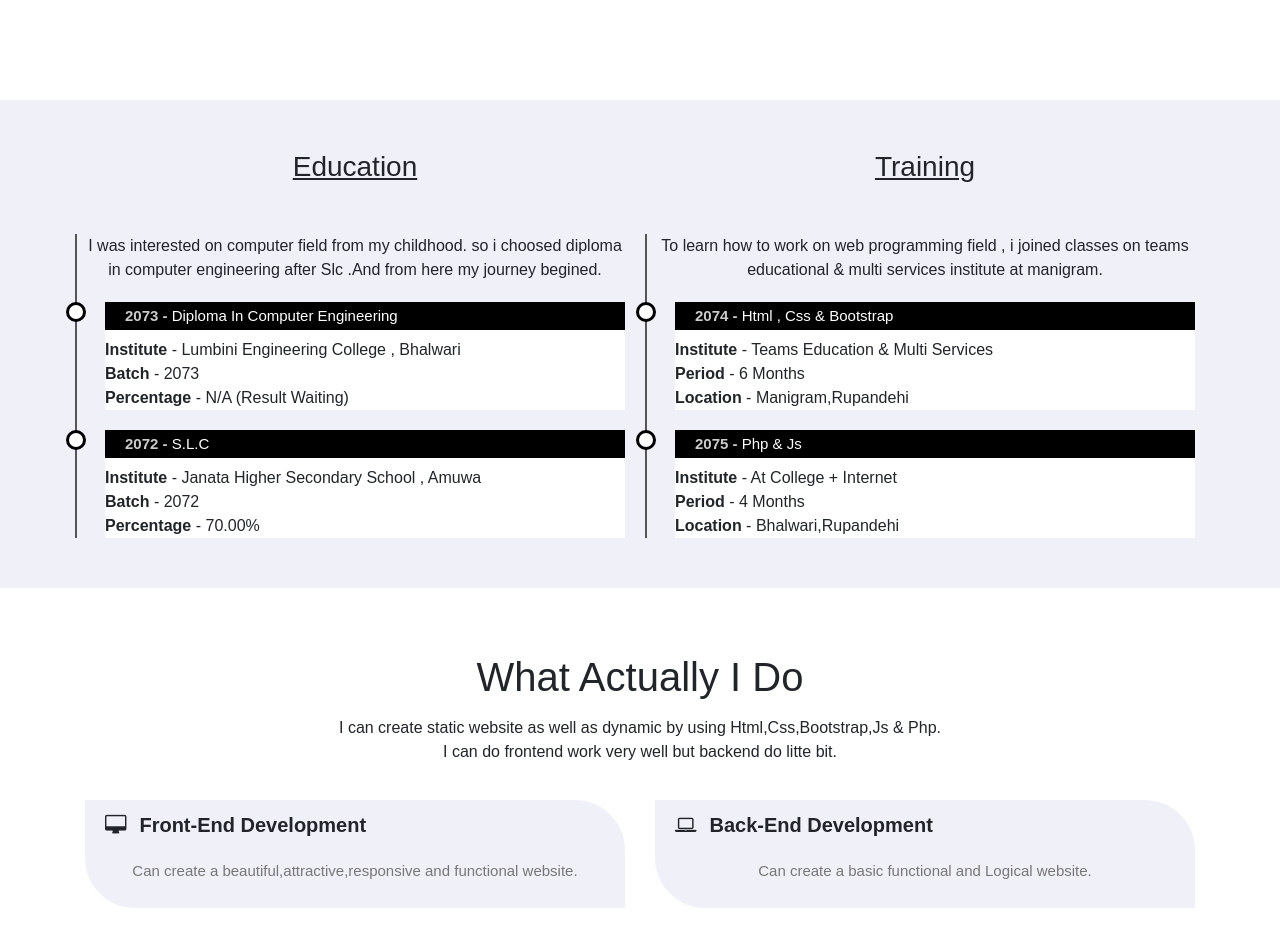
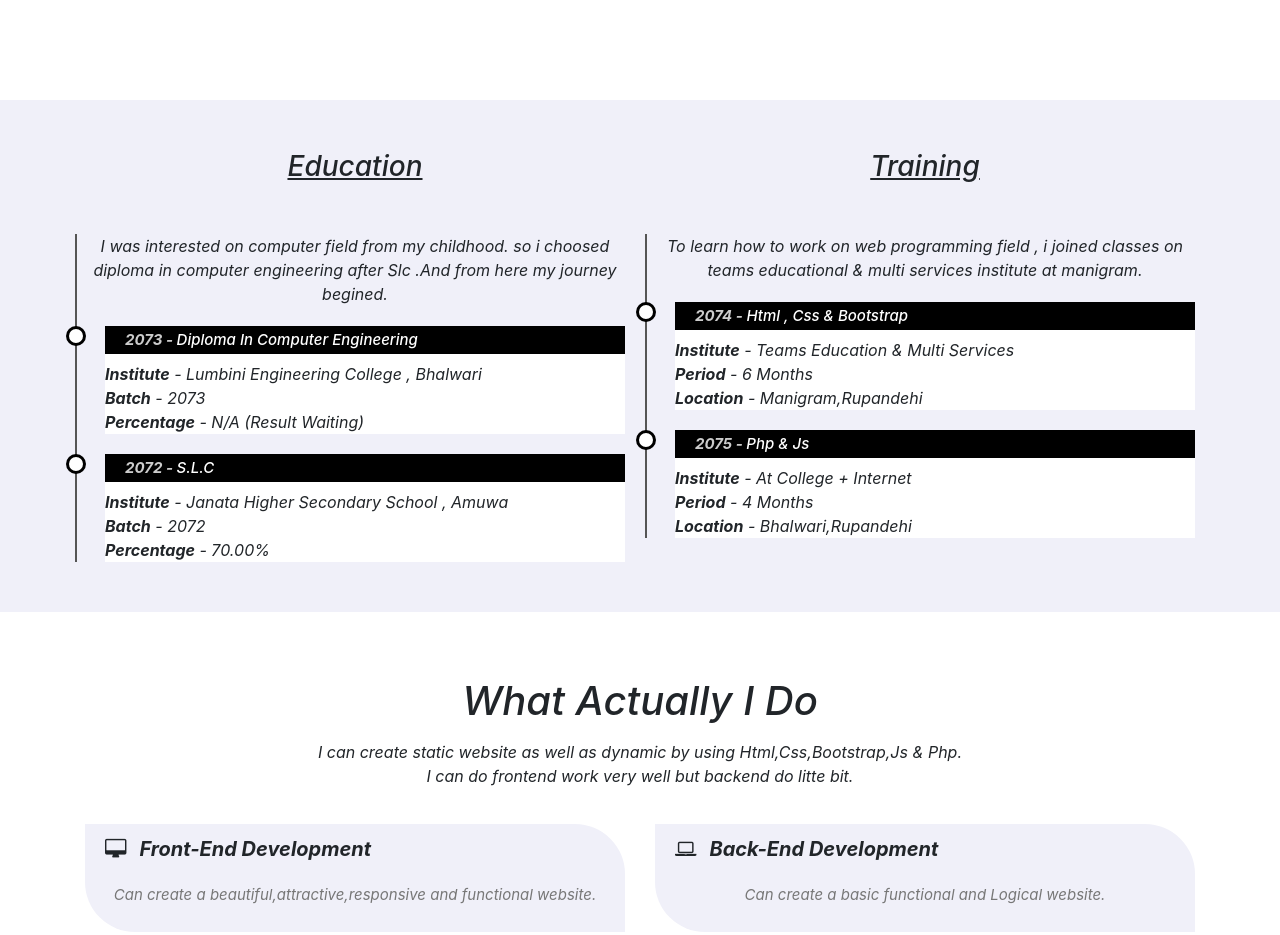
Before and after one commit to subedibj/Bijay, a plain HTML site: page index.html in a window 1280 px wide. Shown: the part 1464-2399 px from the top of the page. Drawn offline with nearby package versions, Linux system fonts and the light colour scheme.

Commit message:
Update style.css

```diff
--- a/style.css
+++ b/style.css
@@ -1,8 +1,7 @@
-*{
-	margin: 0;
-	padding: 0;
-    font-family: 'Yanone Kaffeesatz', sans-serif;
-	box-sizing: border-box;
+*{margin: 0;
+padding: 0;
+box-sizing: border-box;
+font-style: italic;
 }
 
 
```
